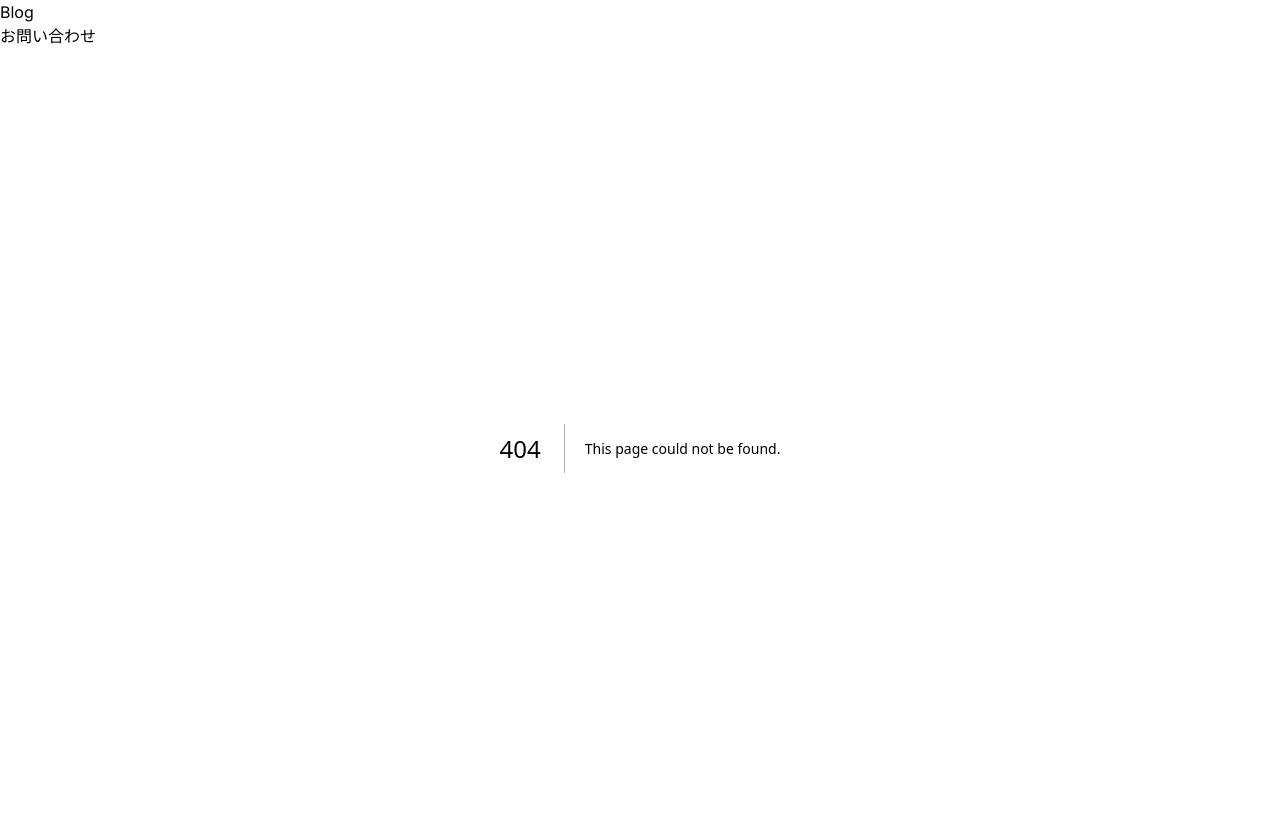
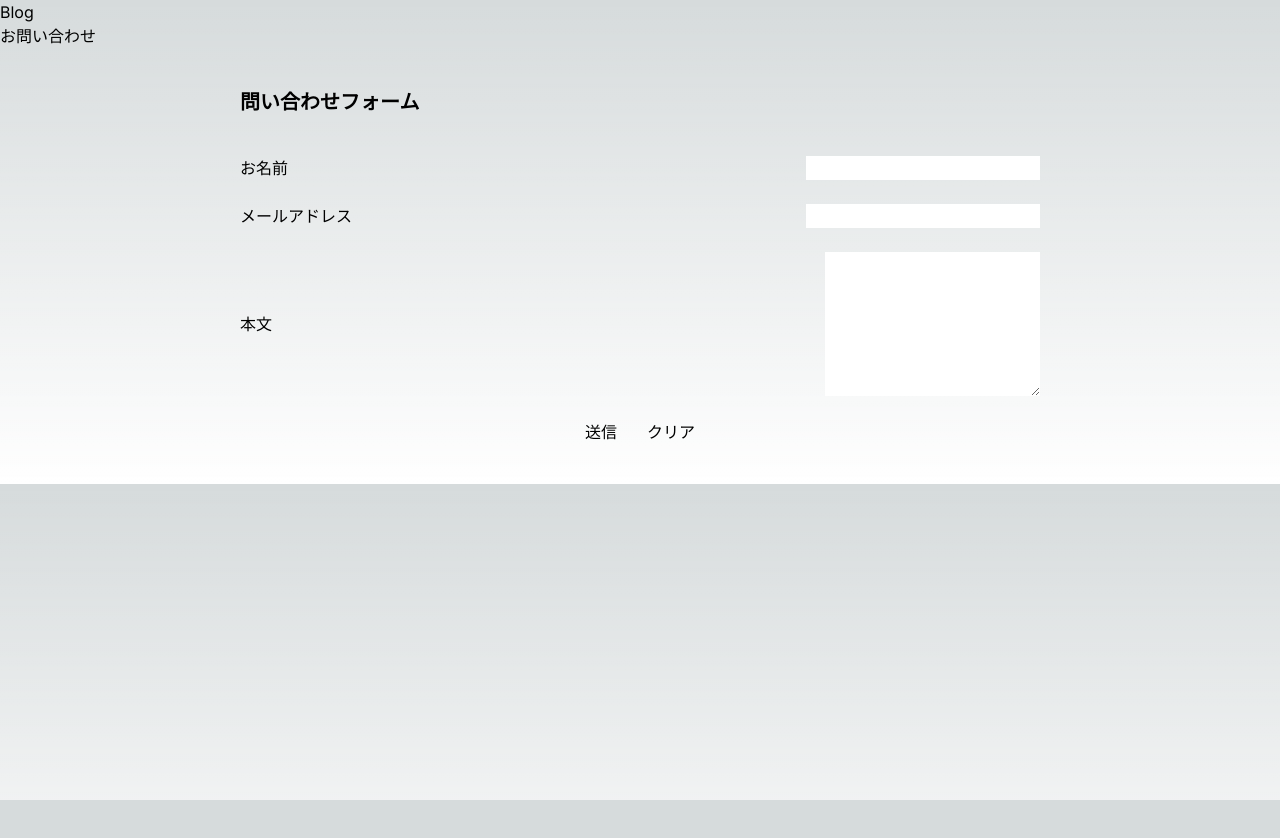
Before and after one commit to y-sahara/next-test-app, a Next.js app: page /contact in a window 1280 px wide. Before the commit this address had no page. Shown: the top 838 px of the page. After the commit the page ends 800 px from the top, so only its background shows below. Built offline with nearby package versions, Linux system fonts and the light colour scheme.

Commit message:
コンタクトページの表示

```diff
--- /dev/null
+++ b/src/app/contact/page.tsx
@@ -0,0 +1,168 @@
+'use client'
+import react, { useState } from "react";
+import { formData } from '@/interface';
+import { ErrorMessages } from "@/interface";
+
+export default function Contact() {
+  const [formData, setFormData] = useState<formData | null>({
+    name: "",
+    email: "",
+    message: ""
+  });
+
+  const [errors, setErrors] = useState<ErrorMessages | null>(null);
+  const [isSubmitting, setIsSubmitting] = useState(false);
+
+  // バリデーションルール
+  const validate = () => {
+    let tempErrors: ErrorMessages = {};
+
+    if (!formData?.name) {
+      tempErrors.name = "お名前は必須です。";
+    } else {
+      tempErrors.name = "";
+    }
+
+    if (!formData?.email) {
+      tempErrors.email = "メールアドレスは必須です。";
+    } else if (!/\S+@\S+\.\S+/.test(formData.email)) {
+      tempErrors.email = "有効なメールアドレスを入力してください";
+    } else {
+      tempErrors.email = "";
+    }
+
+    if (!formData?.message) {
+      tempErrors.message = "本文は必須です。";
+    } else if (formData.message.length > 500) {
+      tempErrors.message = "本文は500文字以内で入力してください。";
+    } else {
+      tempErrors.message = "";
+    }
+    setErrors(tempErrors);
+    return Object.values(tempErrors).every((x) => x === "");
+  };
+
+  const handleChange = (e: React.ChangeEvent<HTMLInputElement | HTMLTextAreaElement>) => {
+    const { name, value } = e.target;
+    if (formData) setFormData({
+      ...formData,
+      [name]: value,
+    })
+  }
+
+  const handleSubmit = async (e: React.FormEvent<HTMLFormElement>) => {
+    e.preventDefault();
+    if (!validate()) return;
+    setIsSubmitting(true);
+    try {
+      const response = await fetch(
+        "https://1hmfpsvto6.execute-api.ap-northeast-1.amazonaws.com/dev/contacts",
+        {
+          method: "POST",
+          headers: {
+            "Content-Type": "application/json",
+          },
+          body: JSON.stringify(formData),
+        }
+      );
+      if (response.ok) {
+        alert("送信しました");
+        setFormData({
+          name: "",
+          email: "",
+          message: "",
+        });
+      } else {
+        // サーバーからのエラーレスポンスを処理
+        alert("送信に失敗しました");
+      }
+    } catch (error) {
+      console.error("送信エラー", error);
+      alert("送信に失敗しました");
+    } finally {
+      setIsSubmitting(false);
+    }
+  };
+
+  const handleClear = () => {
+    setFormData({
+      name: "",
+      email: "",
+      message: "",
+    });
+  };
+
+  return (
+    <div className="max-w-[800px] mx-auto py-10" >
+      <h2 className="text-xl font-bold mb-10">問い合わせフォーム</h2>
+      <form onSubmit={handleSubmit}>
+        <div className="mb-6">
+          <div className="flex justify-between items-center">
+            <label htmlFor="name">お名前</label>
+            <input
+              type="text"
+              id="name"
+              name="name"
+              value={formData?.name}
+              onChange={handleChange}
+              disabled={isSubmitting}
+            />
+          </div>
+          <div className="error-container">
+            {errors?.name && <div className="error-message">{errors.name}</div>}
+          </div>
+        </div>
+        <div className="mb-6">
+          <div className="flex justify-between items-center">
+            <label htmlFor="email">メールアドレス</label>
+            <input
+              type="email"
+              id="email"
+              name="email"
+              value={formData?.email}
+              onChange={handleChange}
+              disabled={isSubmitting}
+            />
+          </div>
+          <div className="error-container">
+            {errors?.email && (
+              <div className="error-message">{errors.email}</div>
+            )}
+          </div>
+        </div>
+        <div className="mb-6">
+          <div className="flex justify-between items-center">
+            <label htmlFor="message">本文</label>
+            <textarea
+              id="message"
+              name="message"
+              value={formData?.message}
+              onChange={handleChange}
+              disabled={isSubmitting}
+              rows={6}
+            />
+          </div>
+          <div className="error-container">
+            {errors?.message && (
+              <div className="error-message">{errors.message}</div>
+            )}
+          </div>
+        </div>
+        <div className="flex justify-center mt">
+          <button type="submit" className="submit" disabled={isSubmitting}>
+            送信
+          </button>
+          <div style={{ width: "30px" }} />
+          <button
+            type="button"
+            className="clear"
+            onClick={handleClear}
+            disabled={isSubmitting}
+          >
+            クリア
+          </button>
+        </div>
+      </form>
+    </div>
+  );
+}
```
